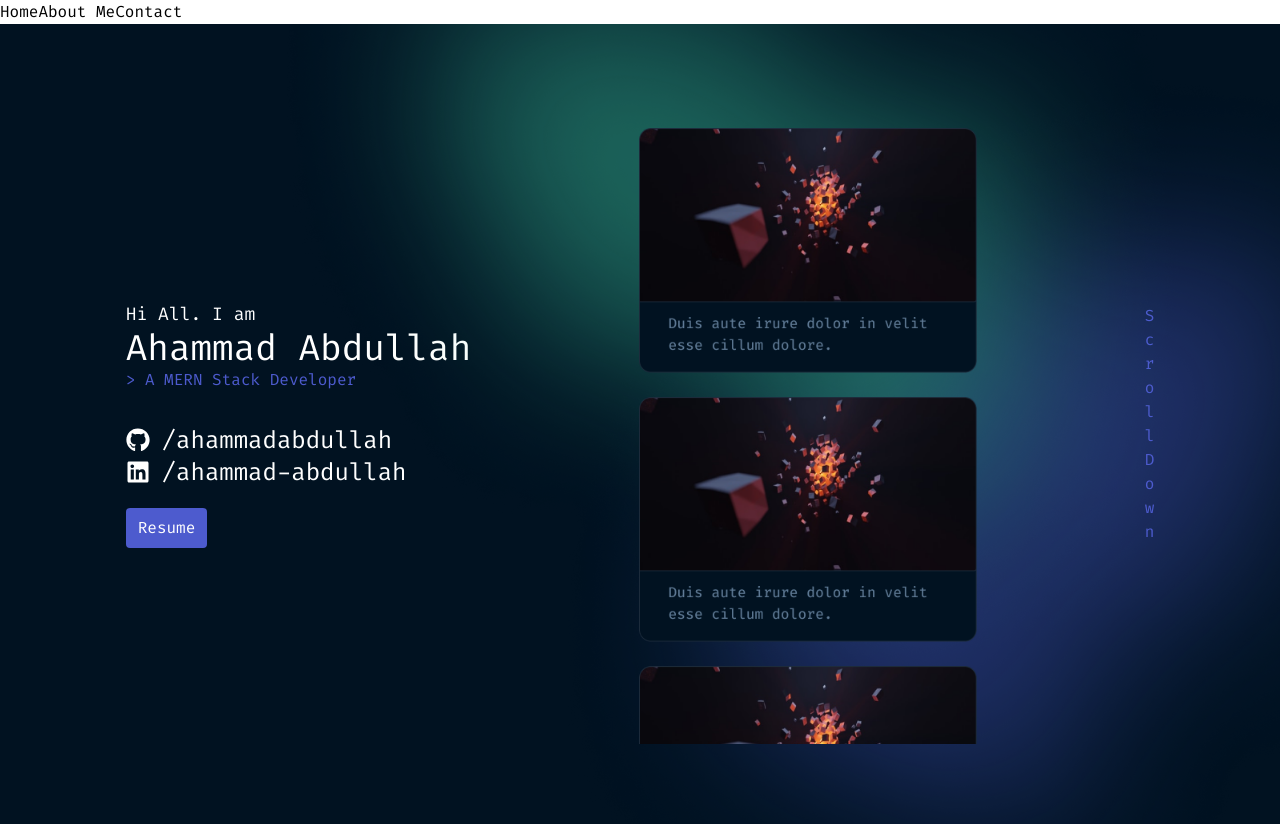
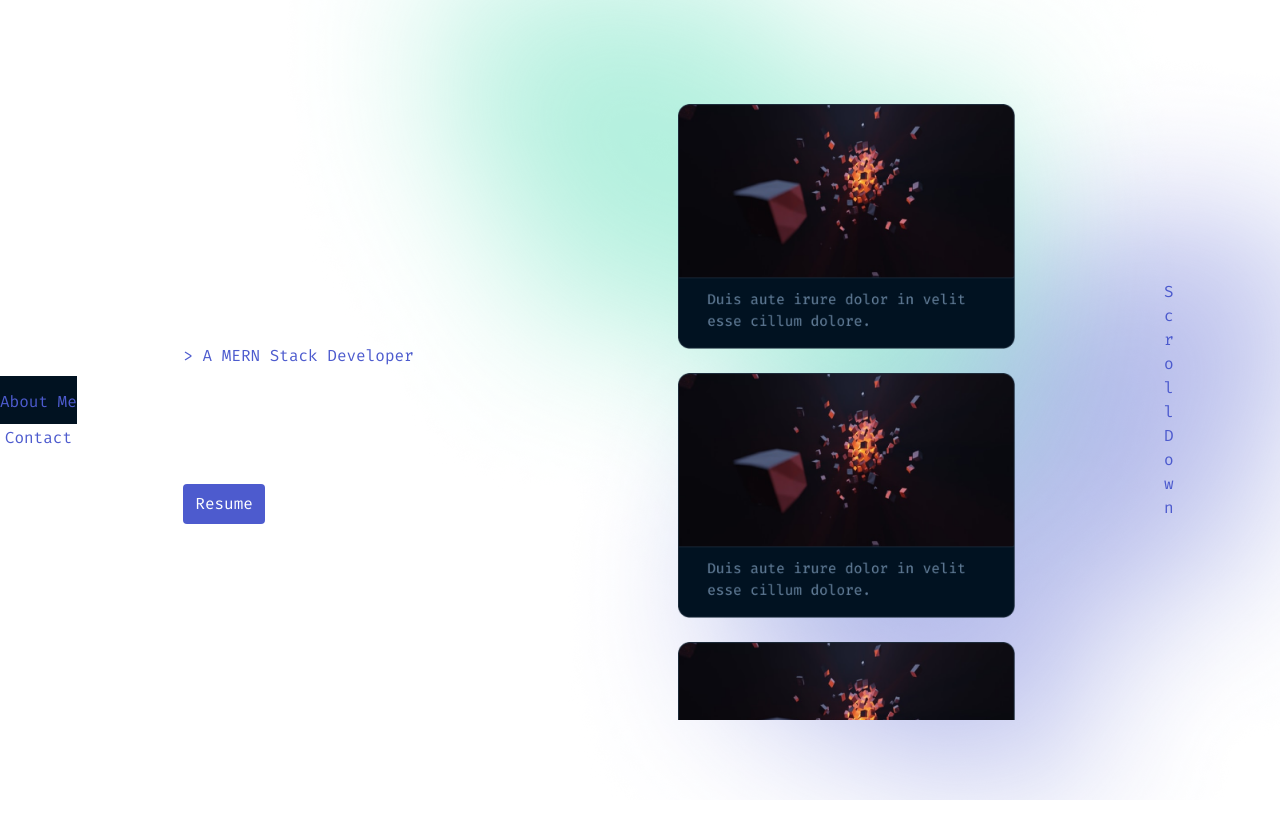
Before and after one commit to ahammadabdullah/portfolio, a React (Vite) app in the folder client/: page / in a window 1280 px wide. After the commit the page ends 800 px from the top, so only its background shows below. Built offline with nearby package versions, Linux system fonts and the light colour scheme.

Commit message:
navbar refactoring

```diff
--- a/client/src/Components/Navbar.jsx
+++ b/client/src/Components/Navbar.jsx
@@ -1,11 +1,39 @@
-import { NavLink } from "react-router-dom";
+import { NavLink, useLocation } from "react-router-dom";
 
 const Navbar = () => {
+  const location = useLocation();
   return (
-    <div>
-      <NavLink to={"/"}>Home</NavLink>
-      <NavLink to={"/about-me"}>About Me</NavLink>
-      <NavLink to={"/contact"}>Contact</NavLink>
+    <div className="  bg-primary h-12 flex items-center ">
+      <div className="flex lg:flex-col flex-row gap-3 items-center text-center  ">
+        <NavLink
+          className={
+            location.pathname === "/" ? "text-white text-xl" : "text-highlight"
+          }
+          to={"/"}
+        >
+          Home
+        </NavLink>
+        <NavLink
+          className={
+            location.pathname === "/about-me"
+              ? "text-white text-xl"
+              : "text-highlight"
+          }
+          to={"/about-me"}
+        >
+          About Me
+        </NavLink>
+        <NavLink
+          className={
+            location.pathname === "/contact"
+              ? "text-white text-xl"
+              : "text-highlight"
+          }
+          to={"/contact"}
+        >
+          Contact
+        </NavLink>
+      </div>
     </div>
   );
 };
--- a/client/src/Layout/LayoutV1.jsx
+++ b/client/src/Layout/LayoutV1.jsx
@@ -3,9 +3,13 @@ import Navbar from "../Components/Navbar";
 
 const LayoutV1 = () => {
   return (
-    <div>
-      <Navbar />
-      <Outlet />
+    <div className="bg-white flex lg:flex-row flex-col 0 justify-between items-center">
+      <div>
+        <Navbar />
+      </div>
+      <div className="flex-1 min-h-screen">
+        <Outlet />
+      </div>
     </div>
   );
 };
--- a/client/src/Pages/Home.jsx
+++ b/client/src/Pages/Home.jsx
@@ -4,21 +4,19 @@ import bgBlur from "../assets/Background Blurs.png";
 
 const Home = () => {
   return (
-    <div className="bg-primary  ">
     <div className=" relative lg:h-screen flex flex-col lg:flex-row  items-center justify-evenly overflow-hidden ">
       <Title />
       <Gallery />
       <div className="hidden lg:block ">
         <h3 className="text-highlight">
-            S <br />c <br />r <br />o <br /> l <br /> l <br />D <br /> o <br />{" "}
-            w <br /> n
+          S <br />c <br />r <br />o <br /> l <br /> l <br />D <br /> o <br /> w{" "}
+          <br /> n
         </h3>
       </div>
       <div className="fixed md:absolute right-0 bottom-0 z-0 ">
         <img src={bgBlur} alt="" />
       </div>
     </div>
-    </div>
   );
 };
 
```
Lines whose indentation alone changed are shown as unchanged.
